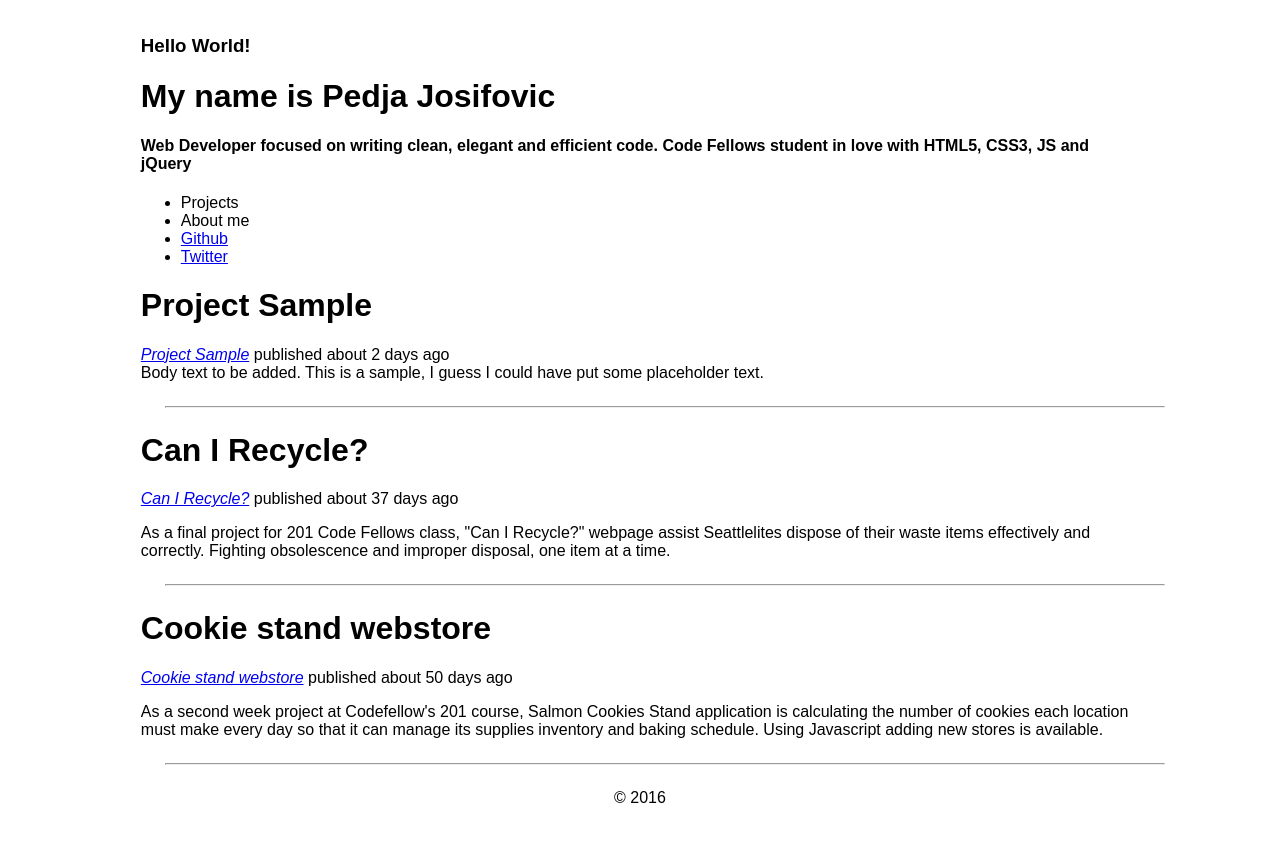
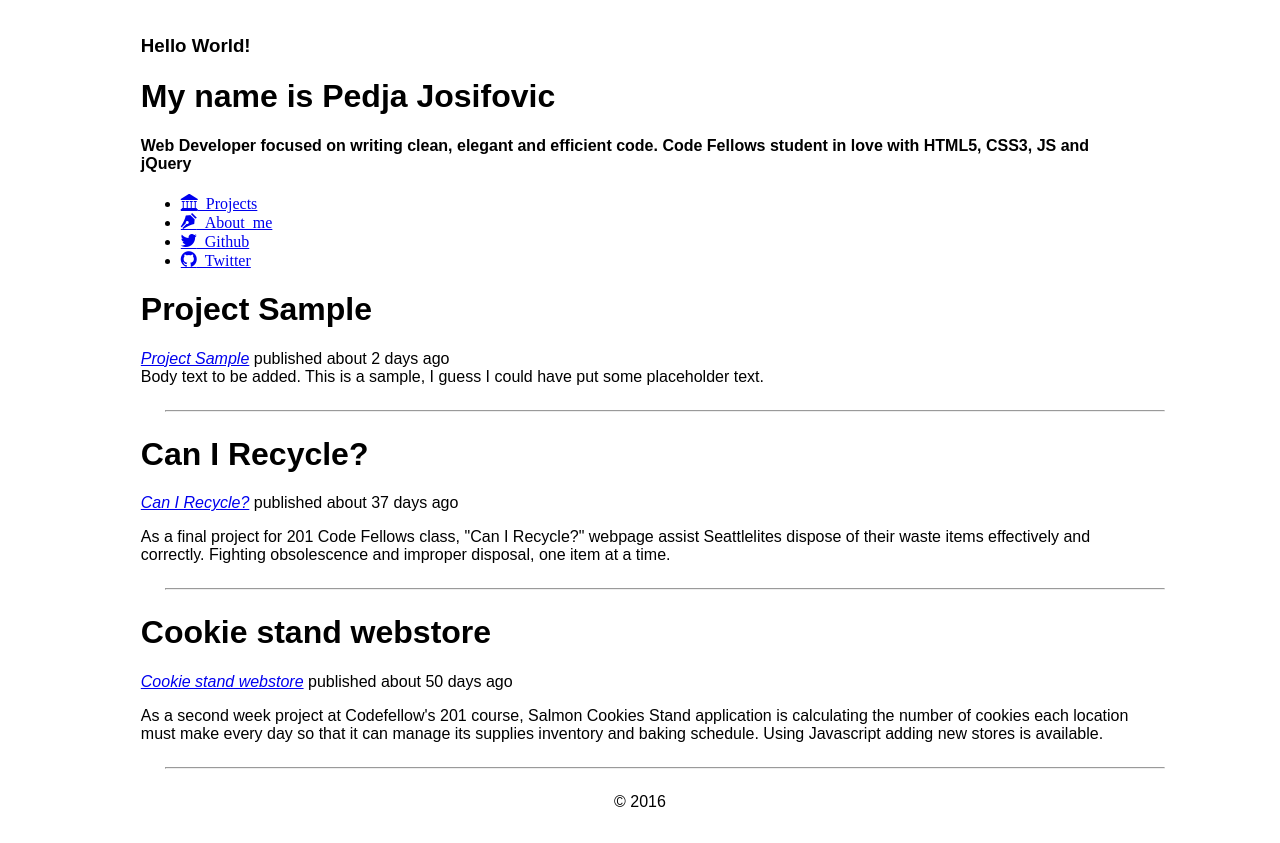
Before and after one commit to pjosifovic/portfolio, a plain HTML site: page index.html in a window 1280 px wide. Drawn offline with Linux system fonts and the light colour scheme.

Commit message:
adding icons to nav bar and creating projectView.js

```diff
--- a/index.html
+++ b/index.html
@@ -4,6 +4,7 @@
     <meta charset="utf-8">
     <title>Predrag Josifovic portfolio</title>
     <link rel="stylesheet" href="vendor/styles/normalize.css">
+    <link rel="stylesheet" href="styles/icon.css">
     <link rel="stylesheet" href="styles/base.css">
   </head>
   <body>
@@ -12,12 +13,12 @@
         <h3>Hello World!</h3>
         <h1>My name is <span>Pedja Josifovic</span></h1>
         <h4>Web Developer focused on writing clean, elegant and efficient code. Code Fellows student in love with HTML5, CSS3, JS and jQuery</h3>
-        <nav class="main_nav">
+        <nav class="main-nav">
           <ul>
-            <li>Projects</li>
-            <li>About me</li>
-            <li><a href="https://github.com/pjosifovic" target="_blank">Github</a></li>
-            <li><a href="https://twitter.com/pedja_josifovic" target="_blank">Twitter</a></li>
+            <li class="tab" data-content="projects"><a href="#" class="icon-library"> Projects</a></li>
+            <li class="tab" data-content="about"><a href="#" class="icon-pen"> About me</a></li>
+            <li><a href="https://github.com/pjosifovic" target="_blank" class="icon-twitter"> Github</a></li>
+            <li><a href="https://twitter.com/pedja_josifovic" target="_blank" class="icon-github"> Twitter</a></li>
           </ul>
         </nav>
       </header>
@@ -40,5 +41,6 @@
     <script src="scripts/jquery-1.12.0.js"></script>
     <script src="scripts/projects.js"></script>
     <script src="scripts/script.js"></script>
+    <script src="scripts/projectView.js"></script>
   </body>
 </html>
--- /dev/null
+++ b/scripts/projectView.js
@@ -0,0 +1,13 @@
+var projectView = [];
+
+projectView.handleMainNav = function(){
+
+
+};
+
+
+
+// Calling functions when DOM is ready
+$(function(){
+  projectView.handleMainNav();
+});
--- /dev/null
+++ b/styles/icon.css
@@ -0,0 +1,38 @@
+@font-face {
+    font-family: 'icomoon';
+    src:    url('fonts/icomoon.eot?x93jwr');
+    src:    url('fonts/icomoon.eot?x93jwr#iefix') format('embedded-opentype'),
+        url('fonts/icomoon.ttf?x93jwr') format('truetype'),
+        url('fonts/icomoon.woff?x93jwr') format('woff'),
+        url('fonts/icomoon.svg?x93jwr#icomoon') format('svg');
+    font-weight: normal;
+    font-style: normal;
+}
+
+[class^="icon-"], [class*=" icon-"]  {
+    /* use !important to prevent issues with browser extensions that change fonts */
+    font-family: 'icomoon' !important;
+    speak: none;
+    font-style: normal;
+    font-weight: normal;
+    font-variant: normal;
+    text-transform: none;
+    line-height: 1;
+
+    /* Better Font Rendering =========== */
+    -webkit-font-smoothing: antialiased;
+    -moz-osx-font-smoothing: grayscale;
+}
+
+.icon-pen:before {
+    content: "\e900";
+}
+.icon-library:before {
+    content: "\e901";
+}
+.icon-twitter:before {
+    content: "\e902";
+}
+.icon-github:before {
+    content: "\e903";
+}
```
Also changed, not shown: styles/fonts/icomoon.ttf (added), styles/fonts/icomoon.woff (added), 2 other files.
